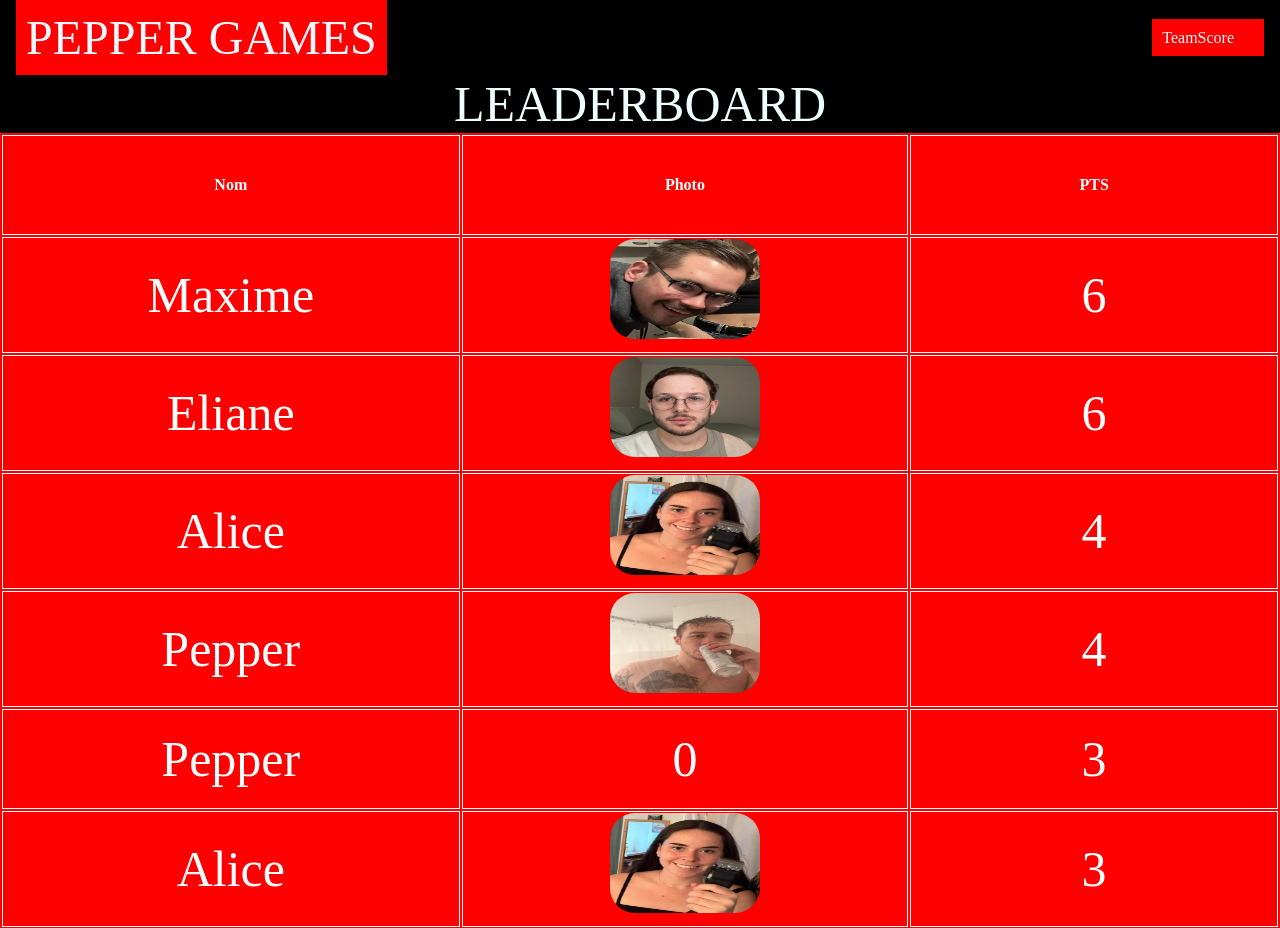
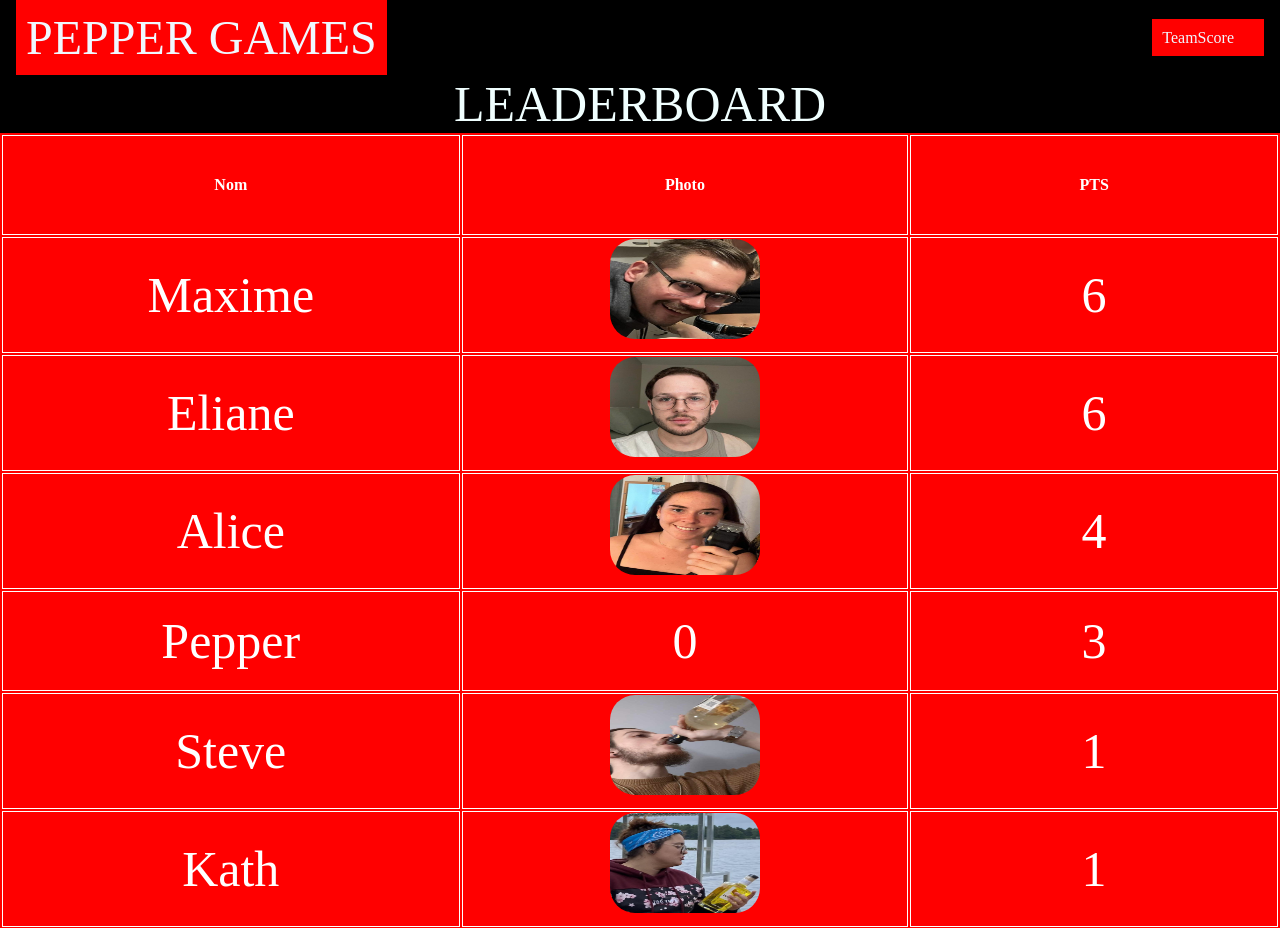
Before and after one commit to Dplayerz/WebAppChalet, a React (Vite) app: page / in a window 1280 px wide. Shown: the top 928 px of the page. Built offline with nearby package versions, Linux system fonts and the light colour scheme.

Commit message:
Update Leader.tsx

```diff
--- a/src/Leader.tsx
+++ b/src/Leader.tsx
@@ -14,8 +14,6 @@ import Eliane from "./assets/ElianeCha2.jpg";
 import youri from "./assets/YouriCha.jpg";
 import mari from "./assets/MariCha.jpg";
 import Bug from "./assets/small rat.png";
-import youri from "./assets/YouriCha.jpg";
-import mari from "./assets/MariCha.jpg";
 
 
 function Photo() {
@@ -62,8 +60,6 @@ function BugX(){
 const data = [
   { Nom: "Pepper", Photo: 0, PTS: 3 },
   { Nom: "Alice", Photo: <AliceArr />, PTS: 4 },
-  { Nom: "Pepper", Photo: <Photo />, PTS: 4 },
-  { Nom: "Alice", Photo: <AliceArr />, PTS: 3 },
   { Nom: "Maxime", Photo: <MaxArr />, PTS: 6 },
   { Nom: "Steve", Photo: <SteveArr />, PTS: 1 },
   { Nom: "Kath", Photo: <KathArr />, PTS: 1 },
```
